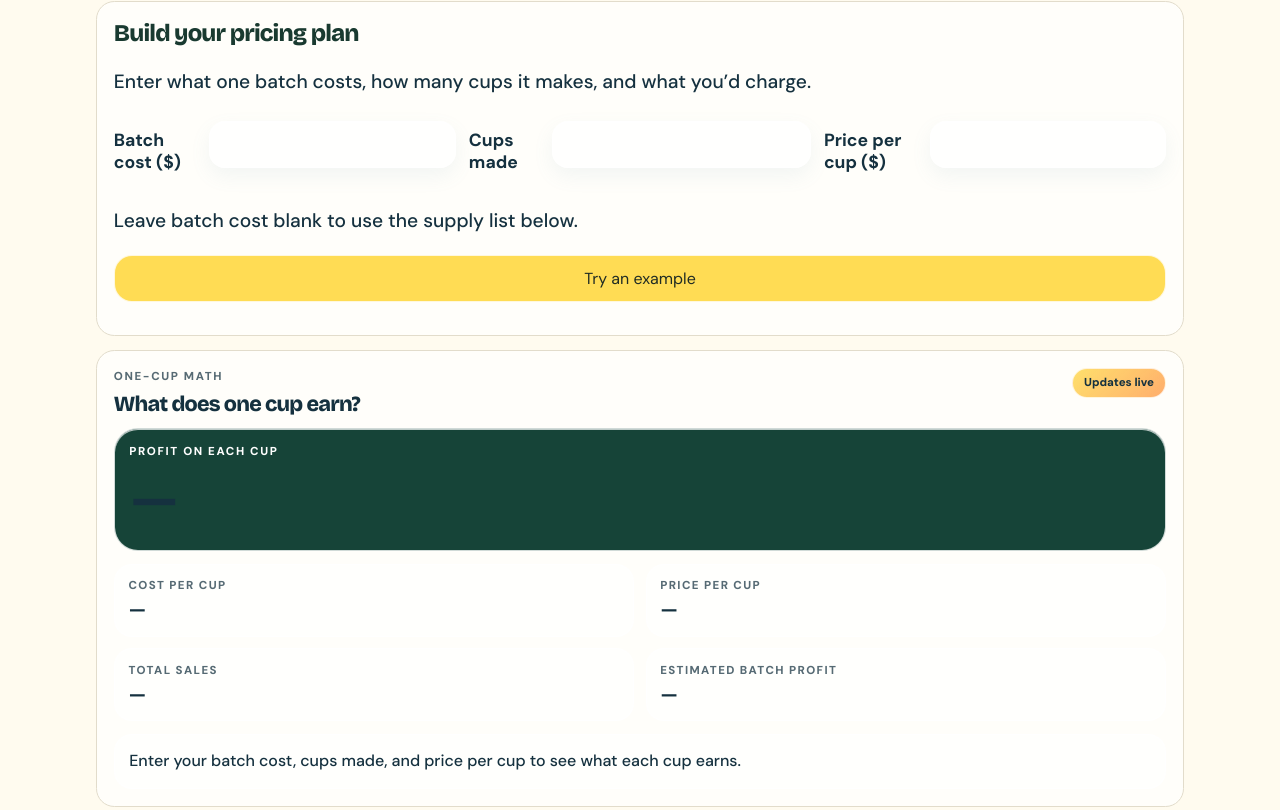
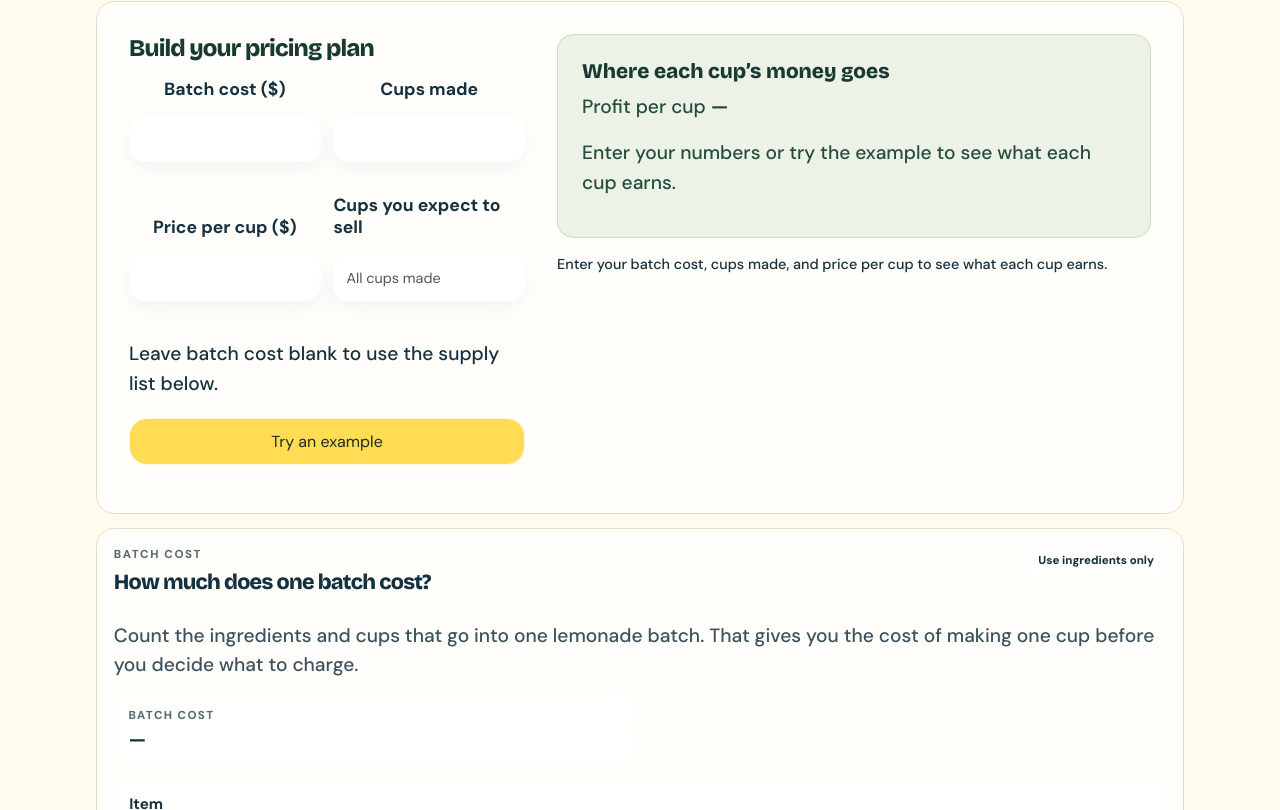
Before and after one commit to iowacyp/lemons, a plain HTML site: page calculator.html in a window 1280 px wide. Shown: the part 275-1085 px from the top of the page. Drawn offline with nearby package versions, Linux system fonts and the light colour scheme.

Commit message:
Put live pricing charts beside the calculator controls

```diff
--- a/assets/css/refresh.css
+++ b/assets/css/refresh.css
@@ -395,3 +395,25 @@ body[data-page] .calculator-main-output :is(span, input) { color: white; }
   .boss-nav-header .rail-action-icon { display: none; }
   .pricing-bars > div { grid-template-columns: 6.2rem minmax(1.5rem, 1fr) 3.2rem; font-size: .85rem; }
 }
+
+body[data-page] .pricing-workspace {
+  display: grid;
+  grid-template-columns: minmax(0, .8fr) minmax(0, 1.2fr);
+  gap: clamp(1rem, 3vw, 2rem);
+  padding: clamp(1rem, 4vw, 2rem);
+}
+.pricing-editor h2 { margin: 0 0 1rem; text-align: left; }
+.pricing-editor .pricing-grid { grid-template-columns: repeat(2, minmax(0, 1fr)); }
+.pricing-editor .pricing-grid label { display: flex; flex-direction: column; justify-content: end; }
+.pricing-results .pricing-chart { margin: 0 0 .65rem; }
+.pricing-results .pricing-bars { margin-top: .65rem; }
+.pricing-results .pricing-chart p:last-child { margin-bottom: 0; }
+.pricing-feedback { font-size: .9rem; text-align: left; }
+#batchSalesBar { background: #287452; }
+
+@media (max-width: 760px) {
+  body[data-page] .pricing-workspace { grid-template-columns: minmax(0, 1fr); }
+}
+@media (max-width: 380px) {
+  .pricing-editor .pricing-grid { grid-template-columns: 1fr; }
+}
--- a/assets/js/script.js
+++ b/assets/js/script.js
@@ -103,11 +103,10 @@ function updateTotals({ persist = true } = {}) {
   const show = (value, available) => available ? formatMoney(value) : '—';
 
   setOutputValue('batchCostReadout', show(batchCost, hasBatchCost));
-  setOutputValue('costPerCupReadout', show(costPerCup, ready));
-  setOutputValue('pricePerCupReadout', show(pricePerCup, hasValue(fields.pricePerCup)));
+  setOutputValue('pricingCostLabel', show(costPerCup, ready));
   setOutputValue('totalIncomeReadout', show(totalIncome, validSales));
   setOutputValue('finalProfitReadout', show(totalProfit, validSales));
-  setOutputValue('profitPerCup', show(profitPerCup, ready));
+  setOutputValue('pricingProfitLabel', show(profitPerCup, ready));
 
   const formulaField = document.getElementById('calculatorFormula');
   if (formulaField) {
@@ -122,7 +121,8 @@ function updateTotals({ persist = true } = {}) {
 
   const chart = document.getElementById('pricingChart');
   if (chart) {
-    chart.hidden = !ready;
+    document.getElementById('pricingChartDetails').hidden = !ready;
+    setOutputValue('pricingChartExplanation', 'Enter your numbers or try the example to see what each cup earns.');
     if (ready) {
       const scale = Math.max(costPerCup, pricePerCup, 0.01);
       const setBar = (id, amount) => {
@@ -131,7 +131,6 @@ function updateTotals({ persist = true } = {}) {
       setBar('pricingCostBar', costPerCup);
       setBar('pricingCoveredBar', Math.min(costPerCup, pricePerCup));
       setBar('pricingProfitBar', Math.max(0, profitPerCup));
-      setOutputValue('pricingCostLabel', formatMoney(costPerCup));
       setOutputValue('pricingPriceLabel', formatMoney(pricePerCup));
       const breakEven = formatMoney(Math.ceil((costPerCup - 1e-10) * 100) / 100);
       const outcome = profitPerCup >= 0
@@ -140,6 +139,17 @@ function updateTotals({ persist = true } = {}) {
       setOutputValue('pricingChartExplanation', `Each cup costs ${formatMoney(costPerCup)} to make and sells for ${formatMoney(pricePerCup)}. ${outcome} Charge at least ${breakEven} to cover the cost of one cup.`);
       const lower = document.getElementById('pricingLower');
       lower.setAttribute('aria-disabled', String(pricePerCup < 0.25));
+    }
+  }
+
+  const batchChart = document.getElementById('batchChart');
+  if (batchChart) {
+    batchChart.hidden = !validSales;
+    if (validSales) {
+      const scale = Math.max(batchCost, totalIncome, 0.01);
+      document.getElementById('batchCostBar').style.width = `${100 * batchCost / scale}%`;
+      document.getElementById('batchSalesBar').style.width = `${100 * totalIncome / scale}%`;
+      setOutputValue('batchCostLabel', formatMoney(batchCost));
     }
   }
 
@@ -387,12 +397,12 @@ function attachListeners(row) {
 
 function downloadReport() {
   const batchCost = document.getElementById('batchCostReadout')?.textContent || '';
-  const costPerCup = document.getElementById('costPerCupReadout')?.textContent || '';
+  const costPerCup = document.getElementById('pricingCostLabel')?.textContent || '';
   const pricePerCup = document.getElementById('pricePerCup')?.value || '';
   const cupsSold = document.getElementById('cupsSold')?.value || document.getElementById('cupsMade')?.value || '';
   const cupsMade = document.getElementById('cupsMade')?.value || '';
   const totalIncome = document.getElementById('totalIncomeReadout')?.textContent || '';
-  const profitPerCup = document.getElementById('profitPerCup')?.value || '';
+  const profitPerCup = document.getElementById('pricingProfitLabel')?.textContent || '';
   const finalProfit = document.getElementById('finalProfitReadout')?.textContent || '';
 
   let content = `🍋 Lemonade Cup Profit Summary 🍋\n\n`;
--- a/calculator.html
+++ b/calculator.html
@@ -13,39 +13,27 @@
     <div class="app-container">
       <section class="page-hero glass-panel" data-shell-page-hero></section>
 
-      <section class="glass-card pricing-inputs">
-        <h2>Build your pricing plan</h2>
-        <p>Enter what one batch costs, how many cups it makes, and what you’d charge.</p>
+      <section class="glass-card pricing-workspace" aria-labelledby="pricingTitle">
+        <div class="pricing-editor">
+          <h2 id="pricingTitle">Build your pricing plan</h2>
           <div class="pricing-grid">
             <label>Batch cost ($)<input id="batchCostInput" type="number" min="0" step="0.01" inputmode="decimal"></label>
             <label>Cups made<input id="cupsMade" type="number" min="1" step="1" inputmode="numeric"></label>
             <label>Price per cup ($)<input id="pricePerCup" type="number" min="0" step="0.01" inputmode="decimal"></label>
+            <label>Cups you expect to sell<input id="cupsSold" type="number" min="0" step="1" inputmode="numeric" placeholder="All cups made"></label>
           </div>
           <p class="pricing-help">Leave batch cost blank to use the supply list below.</p>
           <div class="pricing-example">
             <button type="button" id="pricingExample" aria-pressed="false">Try an example</button>
-          <p id="pricingExampleNote" hidden>Example values for practice. Your own numbers are saved in this browser.</p>
+            <p id="pricingExampleNote" hidden>Practice mode. Changes here won’t overwrite your plan.</p>
           </div>
-      </section>
-
-      <section class="dashboard-section">
-        <article class="glass-card calculator-summary">
-          <div class="card-title-row">
-            <div>
-              <p class="section-kicker">One-cup math</p>
-              <h2>What does one cup earn?</h2>
         </div>
-            <span class="badge-chip accent">Updates live</span>
-          </div>
-
-          <div class="calculator-main-output">
-            <span>Profit on each cup</span>
-            <input type="text" id="profitPerCup" aria-label="Profit on each cup" placeholder="—" readonly class="calculator-profit-display" />
-          </div>
-
-          <figure id="pricingChart" class="pricing-chart" hidden>
+        <div class="pricing-results">
+          <figure id="pricingChart" class="pricing-chart">
             <figcaption>Where each cup’s money goes</figcaption>
-            <p id="pricingChartExplanation"></p>
+            <p>Profit per cup <strong id="pricingProfitLabel">—</strong></p>
+            <p id="pricingChartExplanation">Enter your numbers or try the example to see what each cup earns.</p>
+            <div id="pricingChartDetails" hidden>
             <div class="pricing-bars" aria-hidden="true">
               <div>
                 <span>Cost to make it</span>
@@ -63,31 +51,19 @@
               <button type="button" id="pricingRaise">Try 25¢ more</button>
             </div>
             <p class="pricing-chart-note">This comparison assumes you sell the same number of cups. A different price could change how many people buy.</p>
+            </div>
           </figure>
 
-          <div class="calculator-stat-grid">
-            <div class="calculator-stat">
-              <span>Cost per cup</span>
-              <strong id="costPerCupReadout">$0.00</strong>
+          <figure class="pricing-chart" id="batchChart" hidden>
+            <figcaption>Will you make money on the batch?</figcaption>
+            <div class="pricing-bars" aria-hidden="true">
+              <div><span>Batch cost</span><div class="pricing-bar-track"><span id="batchCostBar"></span></div><strong id="batchCostLabel"></strong></div>
+              <div><span>Expected sales</span><div class="pricing-bar-track"><span id="batchSalesBar"></span></div><strong id="totalIncomeReadout"></strong></div>
             </div>
-            <div class="calculator-stat">
-              <span>Price per cup</span>
-              <strong id="pricePerCupReadout">$0.00</strong>
+            <p>Estimated batch profit <strong id="finalProfitReadout"></strong></p>
+          </figure>
+          <p id="calculatorFormula" class="pricing-feedback" role="status"></p>
         </div>
-            <div class="calculator-stat">
-              <span>Total sales</span>
-              <strong id="totalIncomeReadout">$0.00</strong>
-            </div>
-            <div class="calculator-stat">
-              <span>Estimated batch profit</span>
-              <strong id="finalProfitReadout">$0.00</strong>
-            </div>
-          </div>
-
-          <div class="calculator-formula" id="calculatorFormula" role="status">
-            Cost per cup = batch cost &divide; cups made
-          </div>
-        </article>
       </section>
 
       <section class="dashboard-section">
@@ -173,30 +149,6 @@
         </article>
       </section>
 
-      <section class="dashboard-section">
-        <article class="glass-card calculator-sales">
-          <div class="card-title-row">
-            <div>
-              <p class="section-kicker">Selling plan</p>
-              <h2>How much will one cup sell for?</h2>
-            </div>
-          </div>
-          <p class="card-copy">Enter the number of cups you expect to sell. If you leave it blank, the estimate assumes you sell the whole batch.</p>
-
-          <div class="calculator-sales-grid">
-            <label class="calculator-readout" for="cupsSold">
-              <span>Cups you expect to sell</span>
-              <input type="number" id="cupsSold" min="0" step="1" placeholder="10">
-            </label>
-          </div>
-
-          <div class="note-box">
-            <i class="fa-solid fa-circle-info" aria-hidden="true"></i>
-            <p>Profit per cup = price per cup - cost per cup. Estimated batch profit = expected sales minus the cost of making the batch.</p>
-          </div>
-        </article>
-      </section>
-
       <div class="nav-bar" data-shell-nav data-download data-next-id="nextButton"></div>
     </div>
   </div>
--- a/sw.js
+++ b/sw.js
@@ -1,4 +1,4 @@
-const cacheName = 'lemons-cache-v10';
+const cacheName = 'lemons-cache-v11';
 const assetsToCache = [
   '/',
   'index.html',
```
Lines whose indentation alone changed are shown as unchanged.
